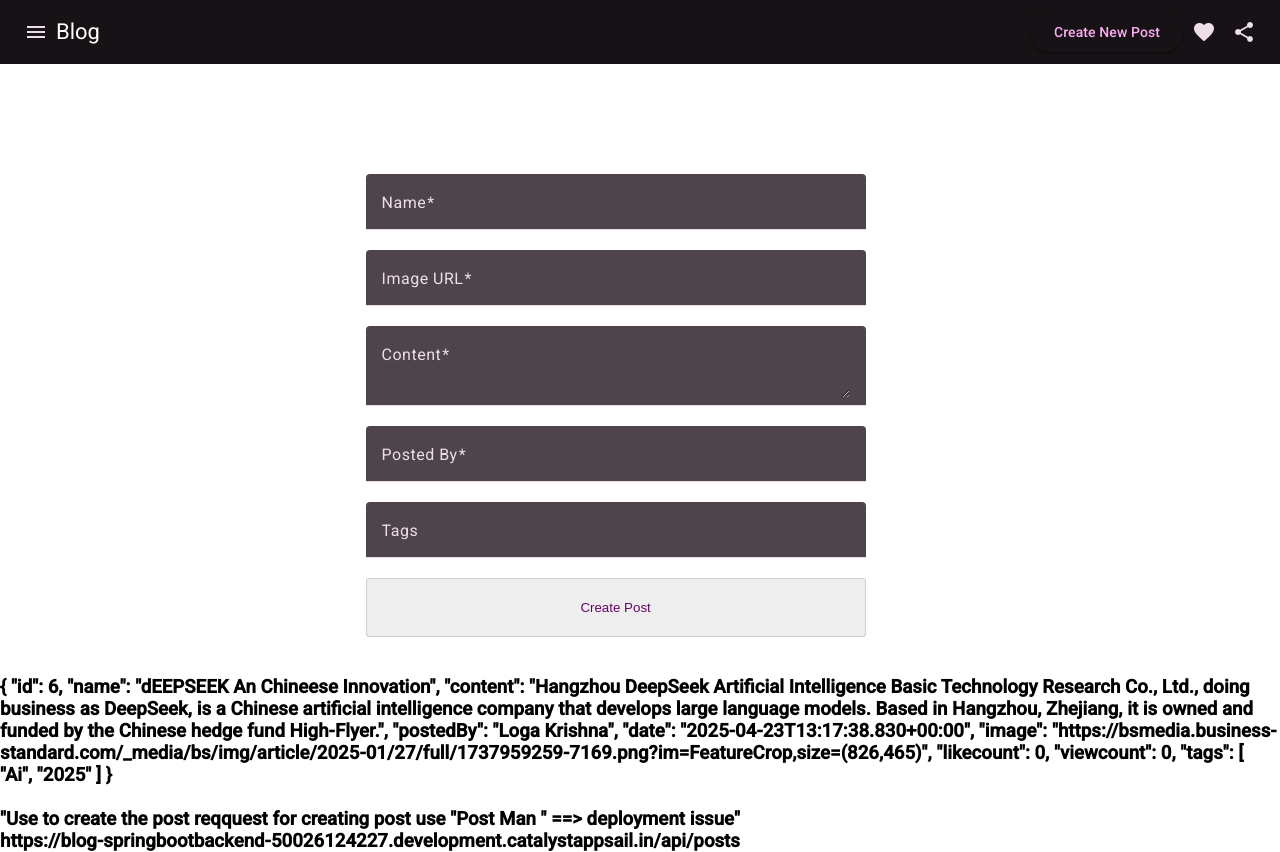
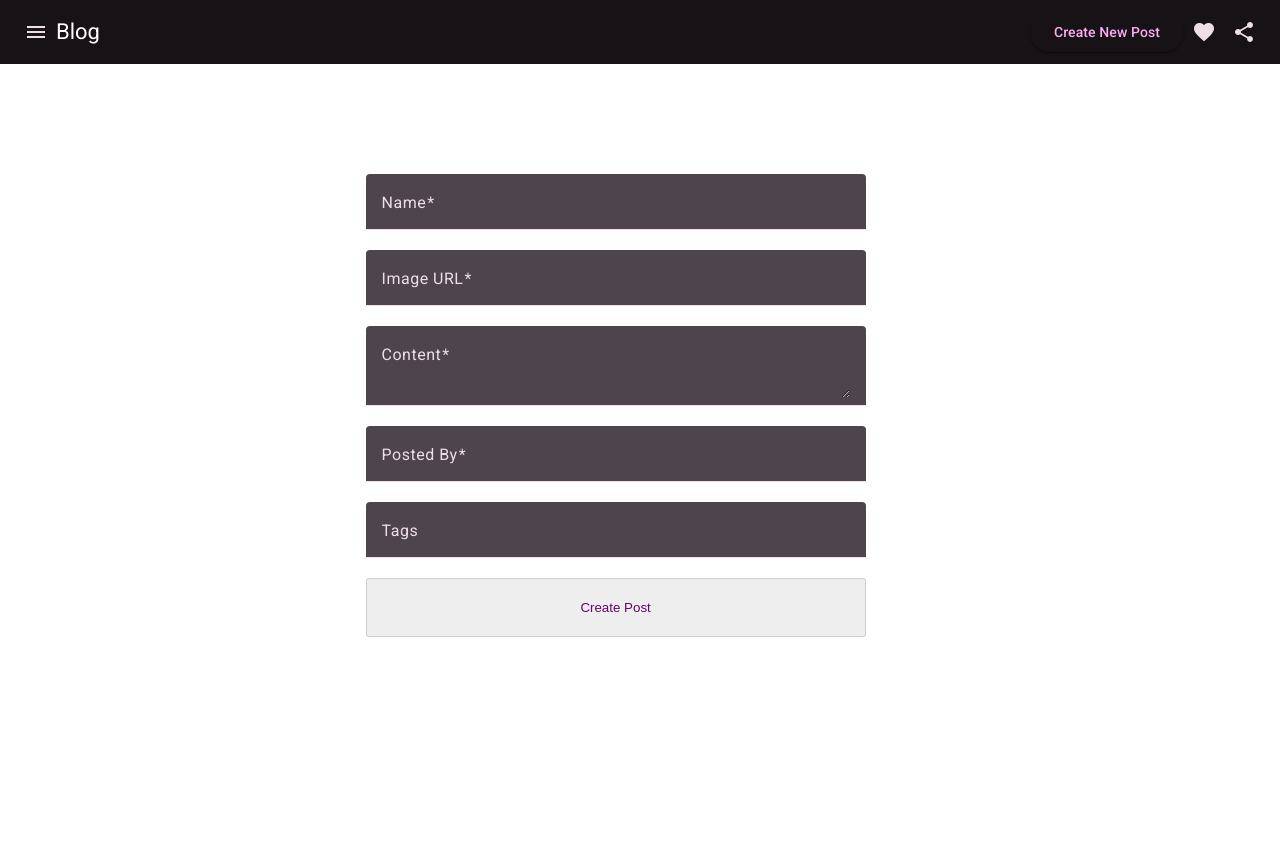
Before and after one commit to LOGA-KRISHNA/Blog_Spring-Angular2, an Angular app: page /createpost in a window 1280 px wide. After the commit the page ends 800 px from the top, so only its background shows below. Built offline with nearby package versions, Linux system fonts and the light colour scheme.

Commit message:
resolved cross Origin error2.0

```diff
--- a/src/pages/create-post/create-post.component.html
+++ b/src/pages/create-post/create-post.component.html
@@ -40,7 +40,7 @@
   <button mat-raised-button color="primary" type="submit" [disabled]="!createPostForm.valid" class="example-full-width btn" (submit)="onSubmit()">Create Post</button>
 
 </form>
-<h3>{{ '{' }}
+<h3 hidden>{{ '{' }}
     "id": 6,
     "name": "dEEPSEEK An Chineese Innovation",
     "content": "Hangzhou DeepSeek Artificial Intelligence Basic Technology Research Co., Ltd., doing business as DeepSeek, is a Chinese artificial intelligence company that develops large language models. Based in Hangzhou, Zhejiang, it is owned and funded by the Chinese hedge fund High-Flyer.",
```
